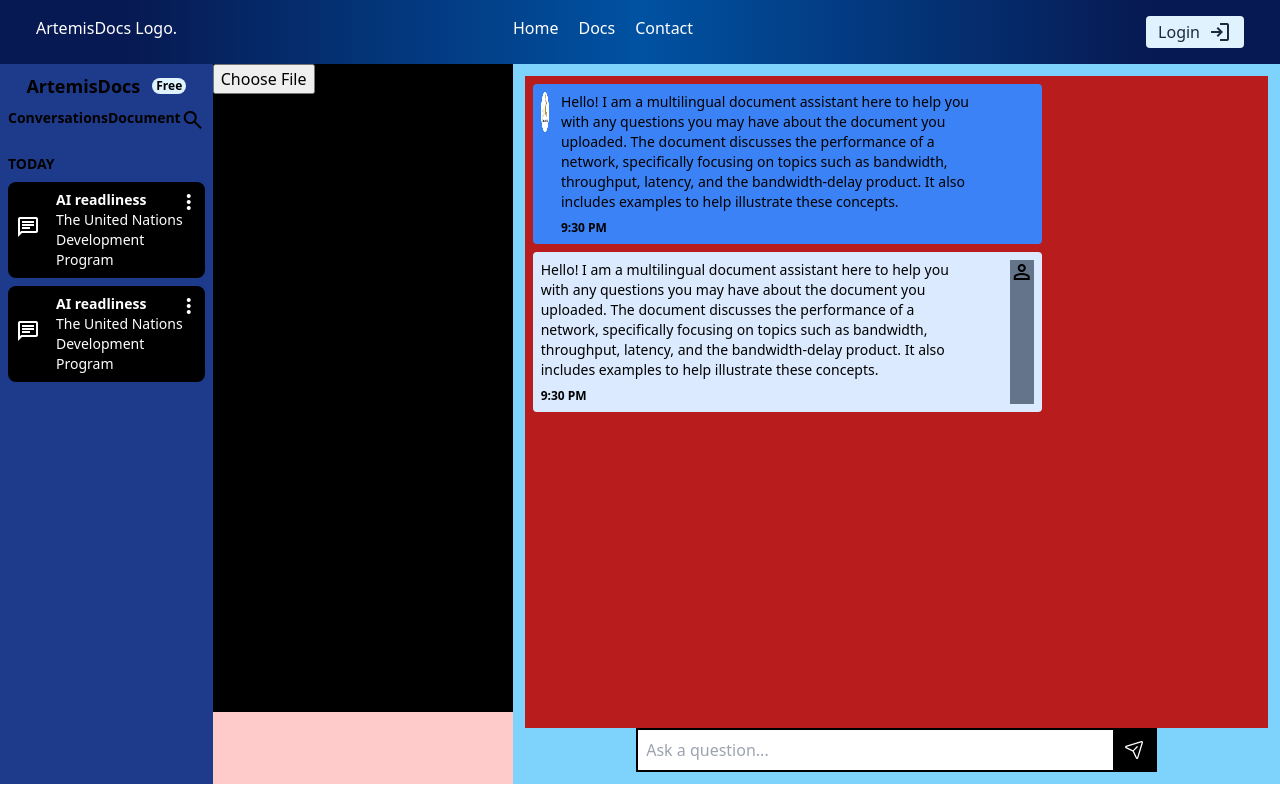
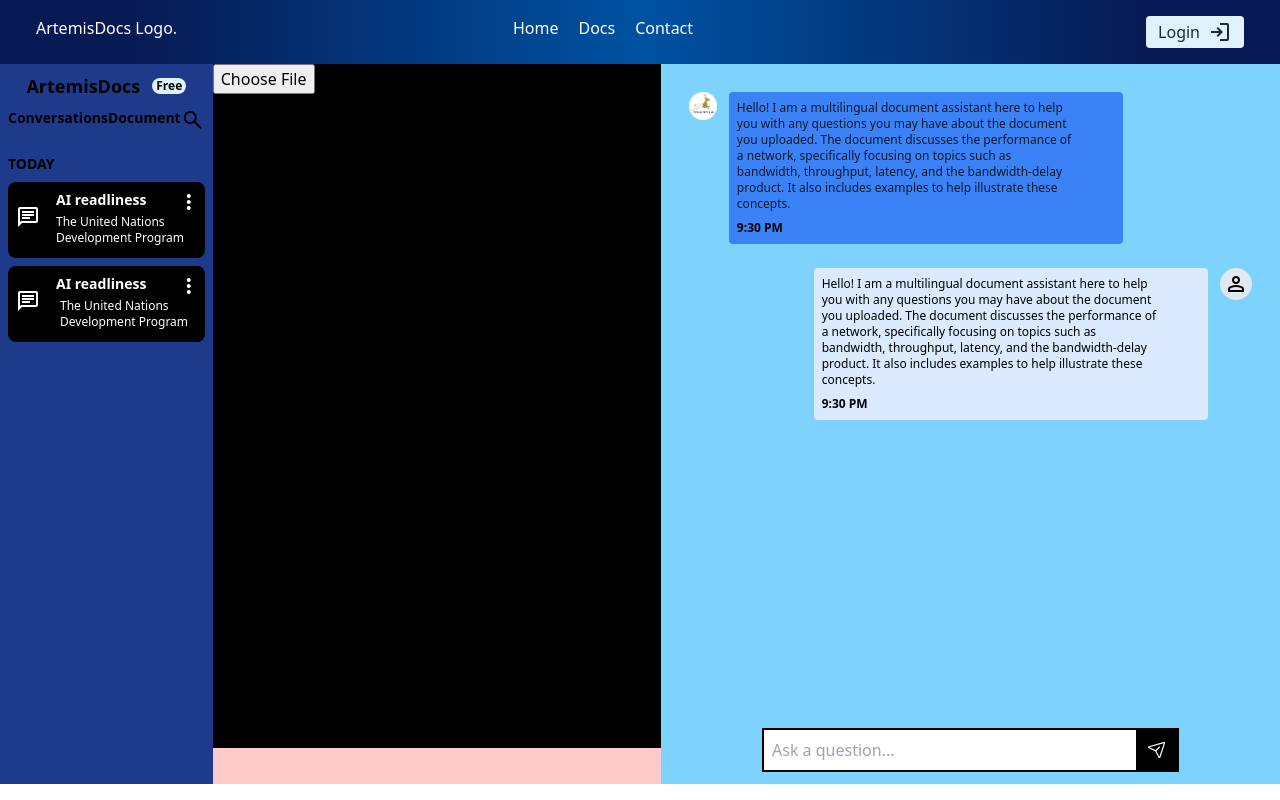
Before and after one commit to The-Artemis-AI/Front_ArtemisDocs, a React (Vite) app: page /conversation in a window 1280 px wide. Built offline with nearby package versions, Linux system fonts and the light colour scheme.

Commit message:
Add: changes on conversation screen

```diff
--- a/src/components/DocumentControl.jsx
+++ b/src/components/DocumentControl.jsx
@@ -51,7 +51,7 @@ function DocumentControl() {
           </div>
           <div className="text-sm font-normal">
             <h3 className="text-sm font-bold">AI readliness</h3>
-            <p>The United Nations Development Program</p>
+            <p className="text-xs font-light my-1">The United Nations Development Program</p>
           </div>
         </div>
         <div className="document-wrapper relative flex align-center justify-between gap-4 bg-black text-white rounded-lg p-2">
@@ -63,7 +63,7 @@ function DocumentControl() {
           </div>
           <div className="text-sm font-normal">
             <h3 className="text-sm font-bold">AI readliness</h3>
-            <p>The United Nations Development Program</p>
+            <p className="text-xs font-light m-1">The United Nations Development Program</p>
           </div>
         </div>
       </div>
--- /dev/null
+++ b/src/components/FileDisplayer.jsx
@@ -0,0 +1,21 @@
+import {useState} from 'react'
+
+
+function FileDisplayer() {
+    const [containerWidth, setContainerWidth] = useState(300);
+    const handleResize = (e) => {
+        setContainerWidth(e.target.clientWidth);
+      };
+
+  return (
+    <div
+      className="resize-container"
+      style={{ width: containerWidth + 'px' }}
+      onDrag={handleResize}
+    >
+      Resizable Container
+    </div>
+  )
+}
+
+export default FileDisplayer
--- a/src/pages/ConversationPage.jsx
+++ b/src/pages/ConversationPage.jsx
@@ -6,6 +6,20 @@ import send from "../assets/imgs/img_send.svg";
 const ConversationPage = ({ messages }) => {
   const [message, setMessage] = useState("");
   const [chatMessages, setChatMessages] = useState(messages);
+  const [tryMessages, setTryMessages] = useState([
+    { message: "What is the reson of tax increase in America?", time: "5:29" },
+    { message: "What is the reson of tax increase in America?", time: "5:29" },
+    { message: "What is the reson of tax increase in America?", time: "5:29" },
+  ]);
+
+  const handleSubmitQuestion =()=>{
+    let newMsg= {message,time:"10:34"}
+    console.log('new msg',newMsg)
+    //setChatMessages([...chatMessages, newMsg]);
+    setTryMessages([...tryMessages, newMsg])
+
+
+  }
 
   const handleSendMessage = () => {
     // endpoint: localhost:8000/ask
@@ -49,22 +63,22 @@ const ConversationPage = ({ messages }) => {
       <DocumentControl />
 
       <div
-        className="document-container resizable-container resize-x bg-red-200"
-        style={{ width: containerWidth }}
+        className="document-container resizable-container min-w-[35%]   resize-x bg-red-200"
+        style={{ width: 300 }}
       >
-        <div className="resize-x " onMouseDown={startResize} />
-
-        <div className="button-wrap bg-black h-[90%] resize-x">
-          {/* <label className="button" for="upload">Upload File</label> */}
+        <div className="button-wrap bg-black h-[95%] w-full ">
           <input type="file" id="upload" onChange={handleFileUpload} />
           {uploadedDocument && (
-            <div className="document h-full">
-              {/* <p>Uploaded Document:</p> */}
-              {/* <embed src={URL.createObjectURL(uploadedDocument)} width="90%" height="90%" /> */}
+            <div
+              className="document h-full resize-x w-[100%] bg-green-600 "
+              // style={{ width: containerWidth + "px" }}
+              onDrag={handleResize}
+            >
               <embed
                 src={URL.createObjectURL(uploadedDocument)}
                 width="100%"
                 height="100%"
+                style={{ resize: "horizontal" }}
               />
             </div>
           )}
@@ -76,14 +90,30 @@ const ConversationPage = ({ messages }) => {
             <div key={index}>{response}</div>
           ))}
         </div>
-        <div className="response-container bg-red-700 h-full p-2 overflow-y-scroll">
-          <div className="received-message flex bg-blue-500 justify-center p-2 rounded gap-3 flex-row w-[70%]">
-            <div className="icon h-[40px] w-[40px]">
-              <img src={logo} className="h-full w-full"/>
+        <div className="response-container  h-full p-2 overflow-y-scroll">
+          <div className="received-message flex  justify-start p-2 rounded gap-3 flex-row w-[100%]">
+            <div className="icon w-[5%]">
+              <img src={logo} className=" w-32 scale-[1] " />
             </div>
-            <div className="content-container ">
+            <div className="content-container w-[70%] bg-blue-500 p-2 text-gray-900 rounded">
+              <div className="content text-xm w-[90%] mb-2">
+                <p className="text-xs">
+                  Hello! I am a multilingual document assistant here to help you
+                  with any questions you may have about the document you
+                  uploaded. The document discusses the performance of a network,
+                  specifically focusing on topics such as bandwidth, throughput,
+                  latency, and the bandwidth-delay product. It also includes
+                  examples to help illustrate these concepts.
+                </p>
+              </div>
+              <div className="time font-bold text-xs text-black">9:30 PM</div>
+            </div>
+          </div>
+
+          <div className="question-message flex  justify-end p-2 rounded gap-3 flex-row w-[100%] my-2 self-end justify-self-start">
+            <div className="content-container bg-blue-100 p-2 rounded w-[70%]">
               <div className="content text-sm w-[90%] mb-2">
-                <p>
+                <p className="text-xs">
                   Hello! I am a multilingual document assistant here to help you
                   with any questions you may have about the document you
                   uploaded. The document discusses the performance of a network,
@@ -94,22 +124,7 @@ const ConversationPage = ({ messages }) => {
               </div>
               <div className="time font-bold text-xs">9:30 PM</div>
             </div>
-          </div>
-          <div className="question-message flex bg-blue-100 justify-center p-2 rounded gap-3 flex-row w-[70%] my-2 self-end justify-self-start">
-            <div className="content-container">
-              <div className="content text-sm w-[90%] mb-2">
-                <p>
-                  Hello! I am a multilingual document assistant here to help you
-                  with any questions you may have about the document you
-                  uploaded. The document discusses the performance of a network,
-                  specifically focusing on topics such as bandwidth, throughput,
-                  latency, and the bandwidth-delay product. It also includes
-                  examples to help illustrate these concepts.
-                </p>
-              </div>
-              <div className="time font-bold text-xs">9:30 PM</div>
-            </div>
-            <div className="icon bg-slate-500 h-auto">
+            <div className="icon bg-slate-200 h-8 w-8 rounded-full p-1">
               <span className="material-symbols-outlined">person</span>
             </div>
           </div>
@@ -120,7 +135,7 @@ const ConversationPage = ({ messages }) => {
             {/* <div className="ask-img"> <img src={logo} alt="logo"/></div> */}
             <div className="w-full">
               <input
-              className="p-2 w-full outline-none"
+                className="p-2 w-full outline-none"
                 type="text"
                 placeholder="Ask a question..."
                 onKeyDown={(e) => {
@@ -132,7 +147,7 @@ const ConversationPage = ({ messages }) => {
                 }}
               />
             </div>
-            <button type="send" className="send-btn">
+            <button type="send" className="send-btn" onSubmit={handleSubmitQuestion}>
               <div className="bg-black h-full px-3 flex flex-col items-center justify-center hover:bg-slate-950">
                 <img src={send} />
               </div>
```
